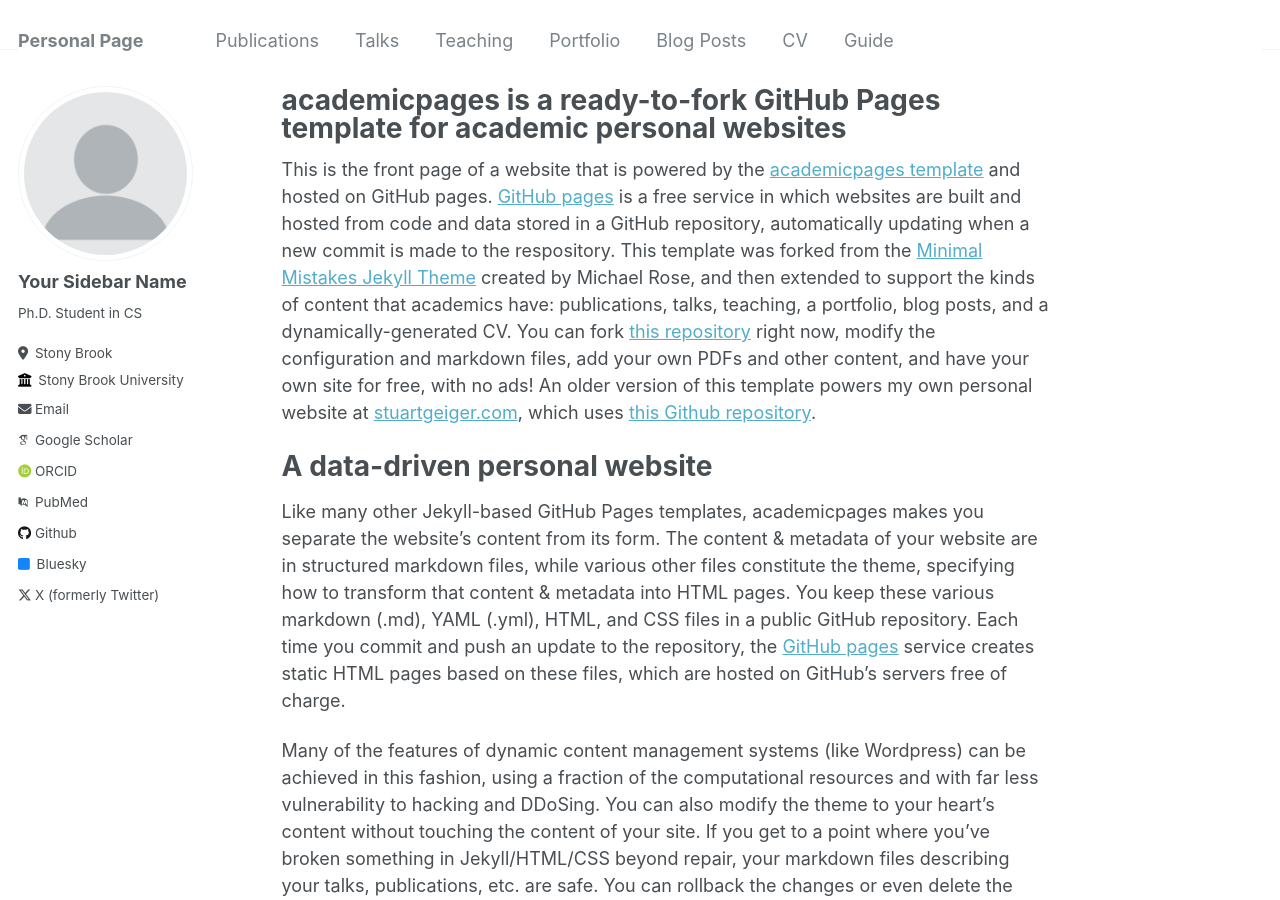
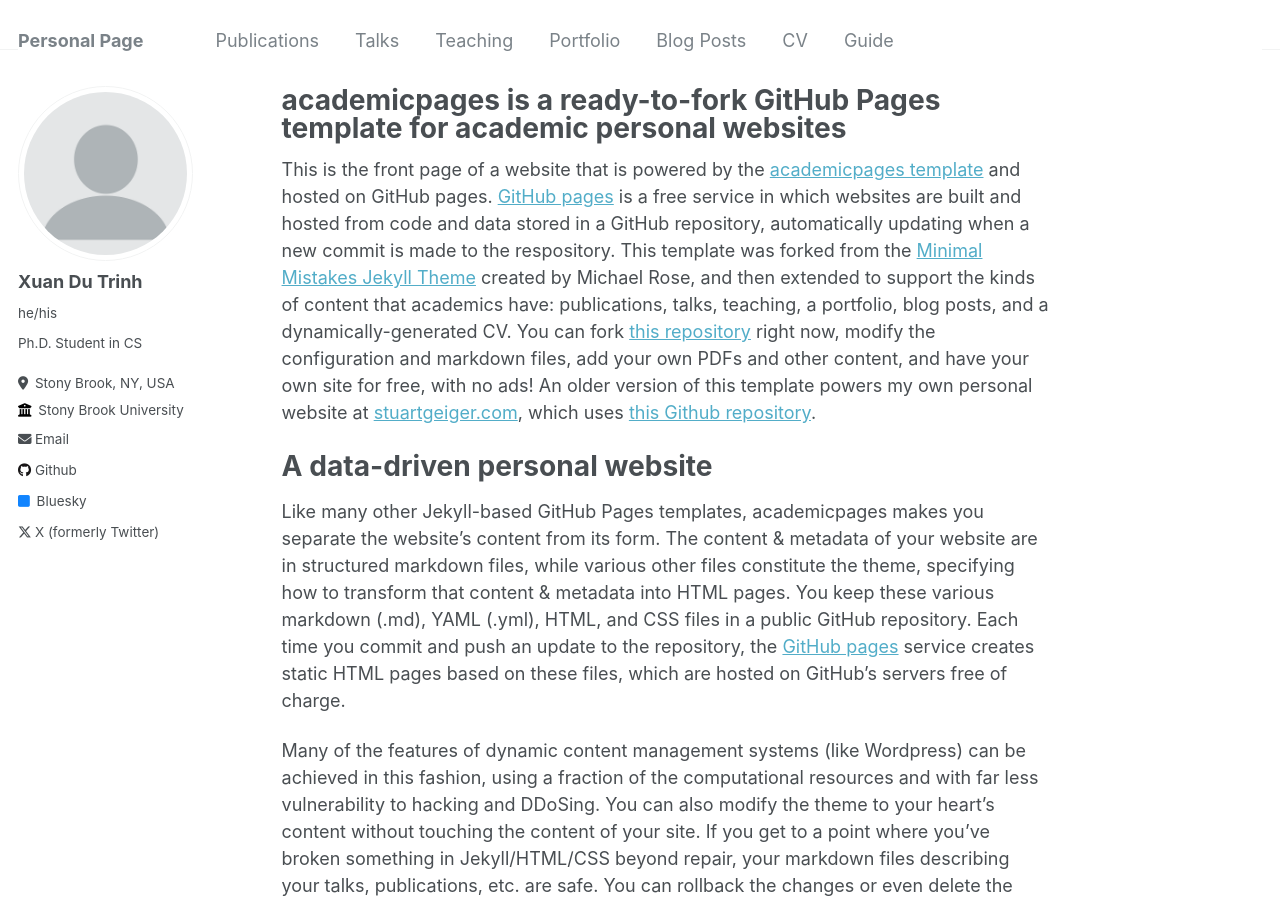
Before and after one commit to trinhdu97/trinhdu97.github.io, a Jekyll site: the page built from _pages/about.md, in a window 1280 px wide and 900 px high. Built offline with Jekyll 4.4.1, drawn with Linux system fonts in a browser that asks for light colours; some web fonts are replaced.

Commit message:
Update _config.yml

```diff
--- a/_config.yml
+++ b/_config.yml
@@ -22,21 +22,21 @@ baseurl                  : "" # the subpath of your site, e.g. "/blog"
 author:
   # Biographic information
   avatar           : "profile.png"
-  name             : "Your Sidebar Name"
-  pronouns         : # example: "she/her"
+  name             : "Xuan Du Trinh"
+  pronouns         : "he/his"
   bio              : "Ph.D. Student in CS"
-  location         : "Stony Brook"
+  location         : "Stony Brook, NY, USA"
   employer         : "Stony Brook University"
   uri              : # URL
   email            : "xtrinh@cs.stonybrook.edu"
 
   # Academic websites
   arxiv            : # URL - Update with the correct link to your profile
-  googlescholar    : "https://scholar.google.com/citations?user=PS_CX0AAAAAJ"
-  impactstory      : # URL
-  orcid            : "http://orcid.org/yourorcidurl"
-  pubmed           : "https://www.ncbi.nlm.nih.gov/pubmed/?term=john+snow"
-  researchgate     : # URL
+  #googlescholar    : "https://scholar.google.com/citations?user=PS_CX0AAAAAJ"
+  #impactstory      : # URL
+  #orcid            : "http://orcid.org/yourorcidurl"
+  #pubmed           : "https://www.ncbi.nlm.nih.gov/pubmed/?term=john+snow"
+  #researchgate     : # URL
 
   # Repositories and software development
   bitbucket        : # Username - Update with your username on the site
```
